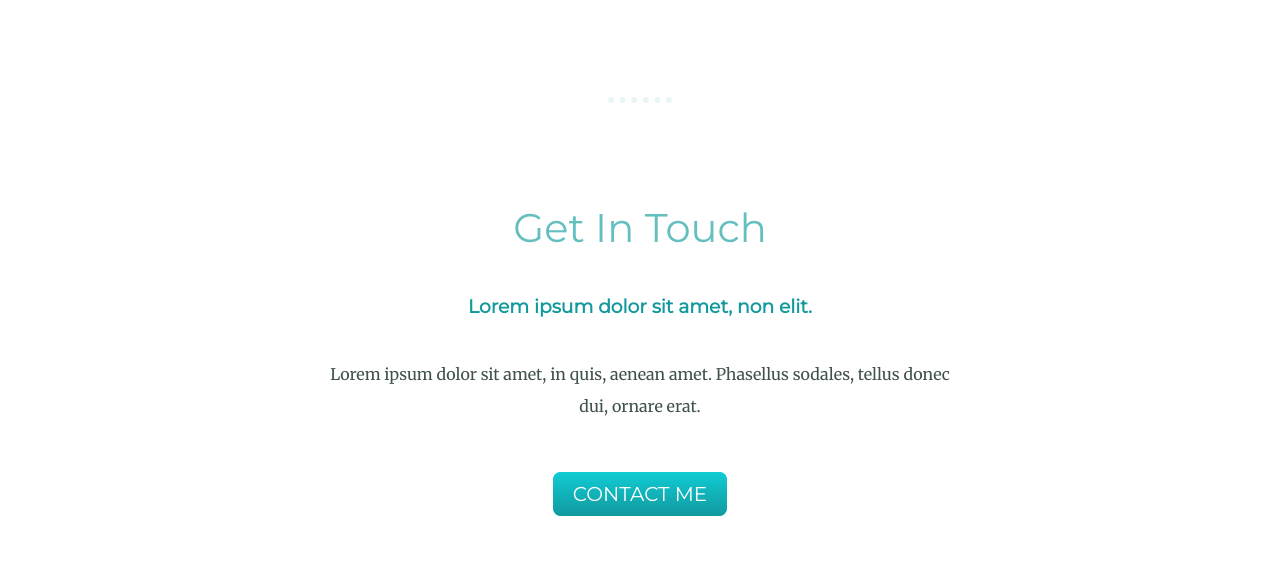
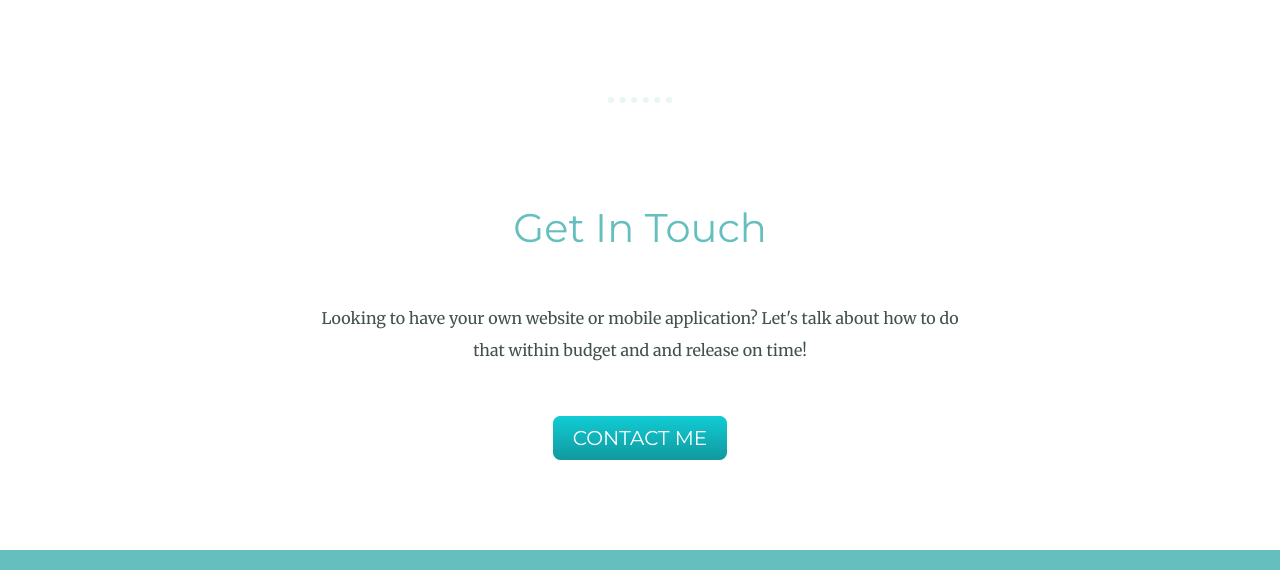
Before and after one commit to udayofficial/uday, a plain HTML site: page index.html in a window 1280 px wide. Shown: the part 2227-2797 px from the top of the page. Drawn offline with Linux system fonts and the light colour scheme.

Commit message:
updated get in touch message.

```diff
--- a/index.html
+++ b/index.html
@@ -10,7 +10,7 @@
   <body>
     <div class="top-container">
       <img class="top-cloud" src="images/cloud.png" alt="cloud-image">
-      <h1>I'am Uday.</h1>
+      <h1>I'm Uday.</h1>
       <h2>a programmer.</h2>
       <img class="bottom-cloud" src="images/cloud.png" alt="coud-image">
       <img src="images/mountain.png" alt="mountain-image">
@@ -41,8 +41,8 @@
       <hr>
       <div class="contact-me">
         <h2>Get In Touch</h2>
-        <h3>Lorem ipsum dolor sit amet, non elit.</h3>
-        <p class="contact-message">Lorem ipsum dolor sit amet, in quis, aenean amet. Phasellus sodales, tellus donec dui, ornare erat.</p>
+<!--         <h3>Lorem ipsum dolor sit amet, non elit.</h3> -->
+        <p class="contact-message">Looking to have your own website or mobile application? Let's talk about how to do that within budget and and release on time!</p>
         <a class="btn" href="mailto:uday.mathura@gmail.com">CONTACT ME</a>
 
       </div>
```
